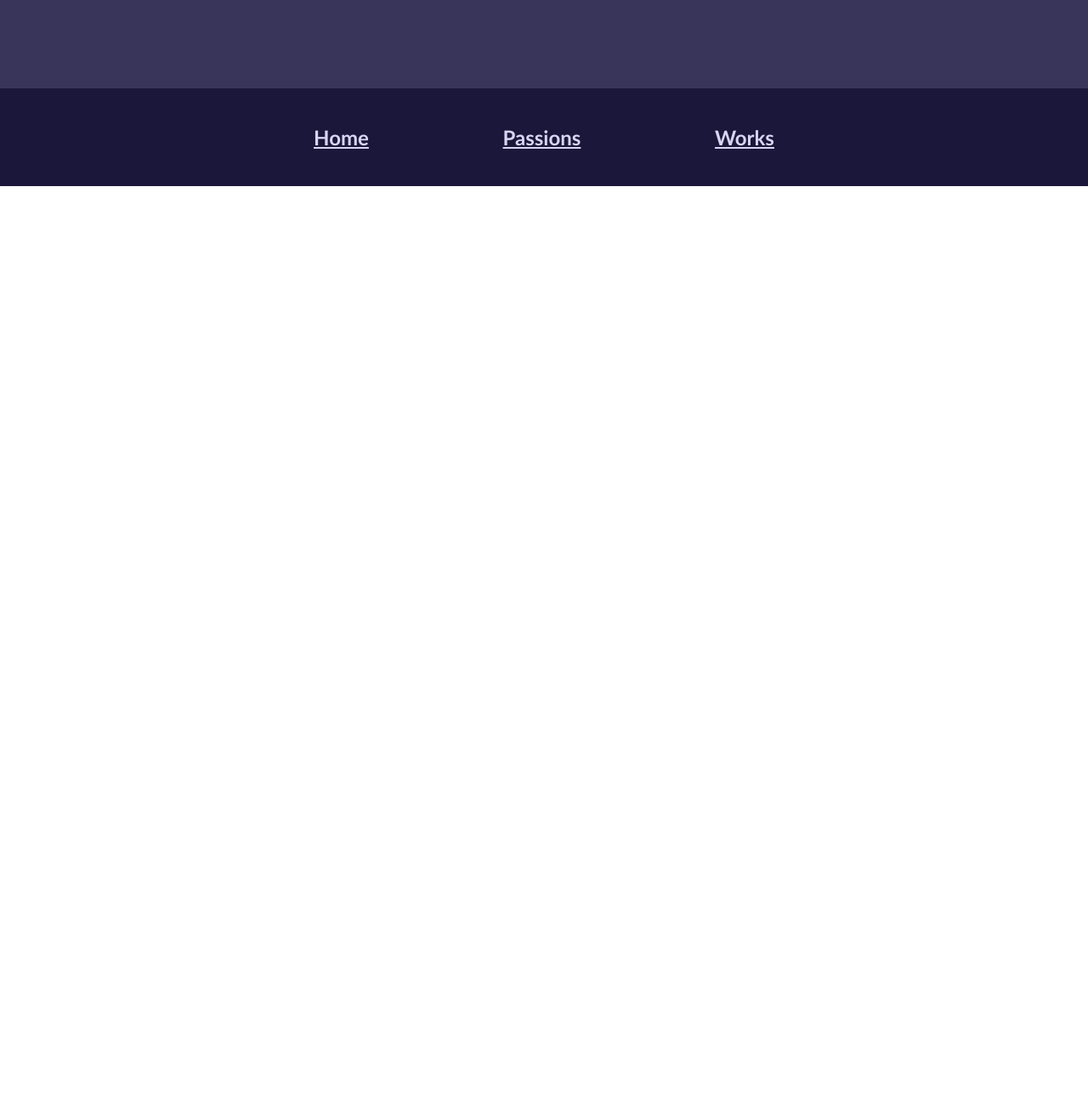
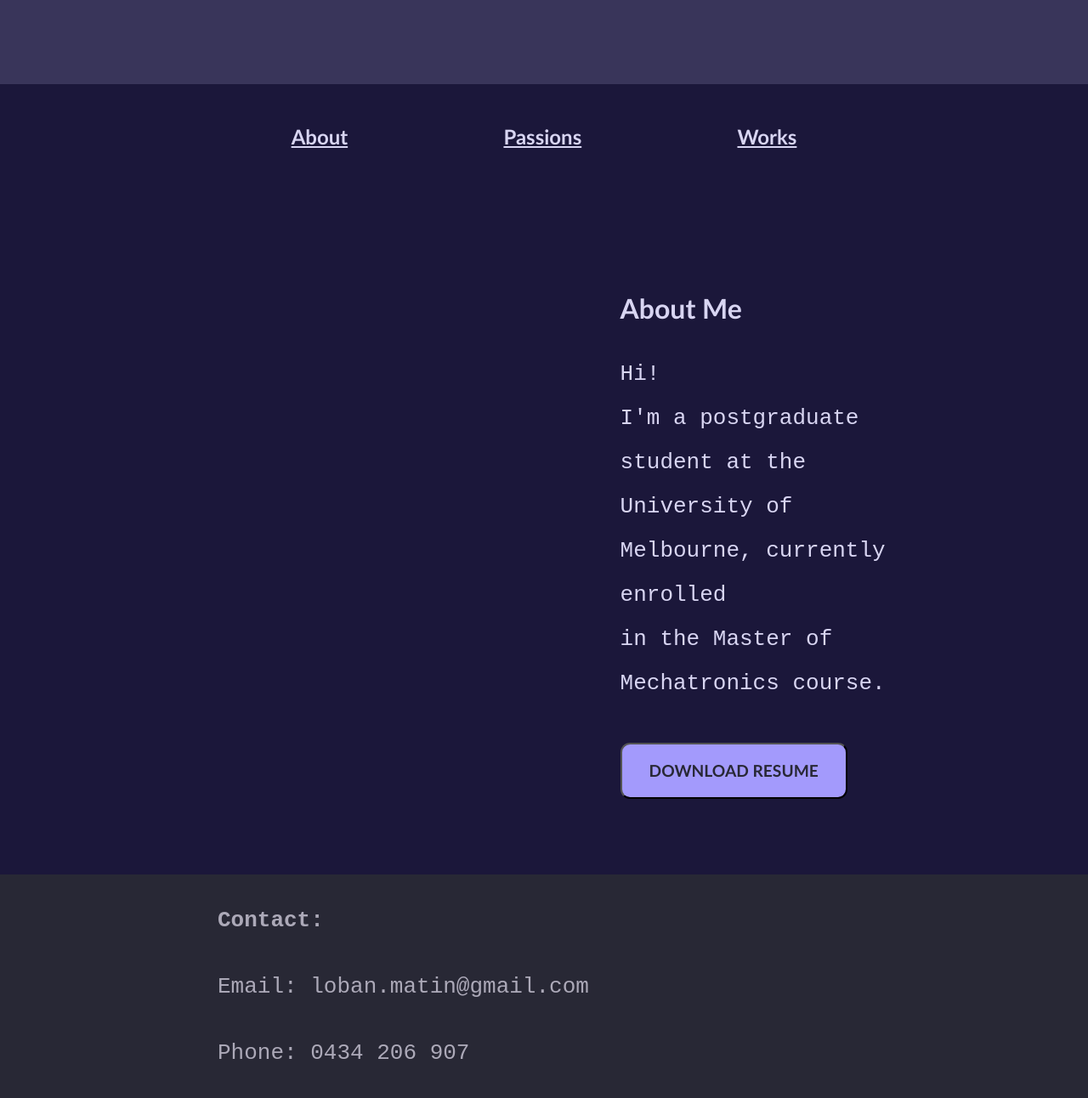
Before and after one commit to LobanMatin/EngineeringPortfolio, a plain HTML site: page index.html in a window 1280 px wide. Shown: the part 600-1892 px from the top of the page at 85% size. Before the commit the page ends 819 px from the top, so only its background shows below. Drawn offline with Linux system fonts and the light colour scheme.

Commit message:
Finalised draft of homepage structure, added some functionality of buttons

```diff
--- /dev/null
+++ b/home_styles.css
@@ -0,0 +1,62 @@
+.home_upper {
+    background-color: rgb(57, 53, 90);
+
+    padding: 5% 20%;
+    padding-bottom: 8%;
+}
+
+/* format main homepage title*/
+.name_title {
+    margin: 0;
+    padding: 0;
+    font-size: 6em;
+    margin-top: 30%;
+}
+
+/* format homepage subtitle*/
+.name_subtitle {
+    margin: 0;
+    padding: 0;
+    font-size: 3em;
+}
+
+/* format social media icons*/
+.fa {
+    margin: 4% 0.5%;
+    text-decoration: none;
+    color: rgb(163, 154, 252);
+}
+
+/* format homepage text section*/
+
+.home_lower {
+    font-family: Trebuchet MS;
+    background-color: rgb(27, 23, 58);
+    margin-bottom: 0;
+    padding: 0;
+    padding: 0% 15%;
+}
+
+/* format home nagivation bar*/
+.home_nav {
+    text-align: center;
+    margin: 0;
+    padding: 0;
+}
+
+/* format home nagivation buttons*/
+.home_pl {
+    text-decoration: underline;
+    display: inline-block;
+    margin: 3% 10%;
+    color: rgb(216, 213, 242);
+}
+
+/* format lower home text*/
+.lower_text {
+    margin-top: 10%;
+    padding-bottom: 10%;
+    display: grid;
+    grid-template-columns: 1fr 1fr;
+    grid-gap: 20%;
+}
--- a/index.html
+++ b/index.html
@@ -5,6 +5,7 @@
 		<meta name="viewport" content="width=device-width, initial-scale=1.0">
 		<title>LM Engineering Portfolio</title>
 		<link rel="stylesheet" href="styles.css">
+		<link rel="stylesheet" href="home_styles.css">
 		<link rel="stylesheet" href="https://cdnjs.cloudflare.com/ajax/libs/font-awesome/4.7.0/css/font-awesome.min.css">
 	</head>
 	<body>
@@ -17,24 +18,41 @@
 					<p class="name_subtitle">Mechatronics Engineering Student</p>
 				</div>
 				<div class="socials">
-					<a href="#" class="fa fa-linkedin fa-3x"></a>
-					<a href="#" class="fa fa-github fa-3x"></a>
+					<a href="https://www.linkedin.com/in/loban-matin" class="fa fa-linkedin fa-3x"></a>
+					<a href="https://github.com/LobanMatin" class="fa fa-github fa-3x"></a>
 				</div>
 			</div>
 		</header>
 		<section class="home_lower">
 			<nav class="home_nav">
 				<ul>
-					<li class="home_pl"><a href="index.html" class="page_link"><h2><strong>Home</strong></h2></a></li>
+					<li class="home_pl"><a onClick="document.getElementById('about_section').scrollIntoView({behavior: 'smooth', block: 'start'});" class="page_link"><h2><strong>About</strong></h2></a></li>
 					<li class="home_pl"><a href="passions.html" class="page_link"><h2><strong>Passions</strong></h2></a></li>
 					<li class="home_pl"><a href="works.html" class ="page_link"><h2><strong>Works</strong></h2></a></li>
 				</ul>
 			</nav>
 			<div class="lower_text">
+				<div class="lower_left">
 
+				</div>
+				<div class="lower_right" id="about_section">
+					<h3><strong>About Me</strong></h3>
+					<p>
+						Hi!<br>
+						I'm a postgraduate student at the <br>
+						University of Melbourne, currently enrolled <br>
+						in the Master of Mechatronics course.
+					</p>
+					<button>
+						<strong>DOWNLOAD RESUME</strong>
+					</button>
+				</div>
 			</div>
 		</section>
-
-		<footer></footer>
+		<footer class="contact_tab">
+			<p><strong>Contact:</strong></p>
+			<p>Email: loban.matin@gmail.com</p>
+			<p>Phone: 0434 206 907</p>
+		</footer>
 	</body>
 </html>
--- a/styles.css
+++ b/styles.css
@@ -1,20 +1,47 @@
 body {
     padding: 0;
     margin: 0;
+    font-family: Trebuchet MS;
+    color: rgb(216, 213, 242);
 }
 
-.home_upper {
-    font-family: Trebuchet MS;
-    color: rgb(216, 213, 242);
-    background-color: rgb(57, 53, 90);
+footer {
     margin: 0;
-    padding: 5% 20%;
-    padding-bottom: 10%;
+    padding: 0.1% 20%;
+    background-color: rgb(40, 40, 53);
+    color: rgb(172, 169, 184);
 }
 
-header {
-    padding-top: 50px;
+button {
+    margin-top:5%;
+    padding:1.2rem 2rem;
+    font-family: Trebuchet MS;
+    font-size: 1.2em;
+    border-radius:0.7rem;
+    background-color: rgb(163, 154, 252);
+    color: rgb(40, 40, 53);
 }
+
+
+/*
+TEXT
+*/
+
+p {
+    font-family:Monospace;
+    font-size: 2em;
+    line-height: 2em
+}
+
+h3 {
+    font-size: 2em;
+}
+
+
+
+/*
+NAVIGATION BAR
+*/
 
 ul {
     margin: 0;
@@ -43,49 +70,6 @@ li {
     color: rgb(216, 213, 242);
 }
 
-/* format main homepage title*/
-.name_title {
-    margin: 0;
-    padding: 0;
-    font-size: 6em;
-    margin-top: 30%;
-}
-
-/* format homepage subtitle*/
-.name_subtitle {
-    margin: 0;
-    padding: 0;
-    font-size: 3em;
-}
-
-/* format social media icons*/
-.fa {
-    margin: 4% 0.5%;
-    text-decoration: none;
-    color: rgb(163, 154, 252);
-}
-
-/* format homepage text section*/
-
-.home_lower {
-    font-family: Trebuchet MS;
-    background-color: rgb(27, 23, 58);
-    margin-bottom: 0;
-    padding: 0;
-    padding: 0% 20%;
-}
-
-/* format home nagivation bar*/
-.home_nav {
-    text-align: center;
-    margin: 0;
-    padding: 0;
-}
-
-/* format home nagivation buttons*/
-.home_pl {
-    text-decoration: underline;
-    display: inline-block;
-    margin: 3% 10%;
-    color: rgb(216, 213, 242);
-}
+/*
+CONTACT TAB
+*/
```
